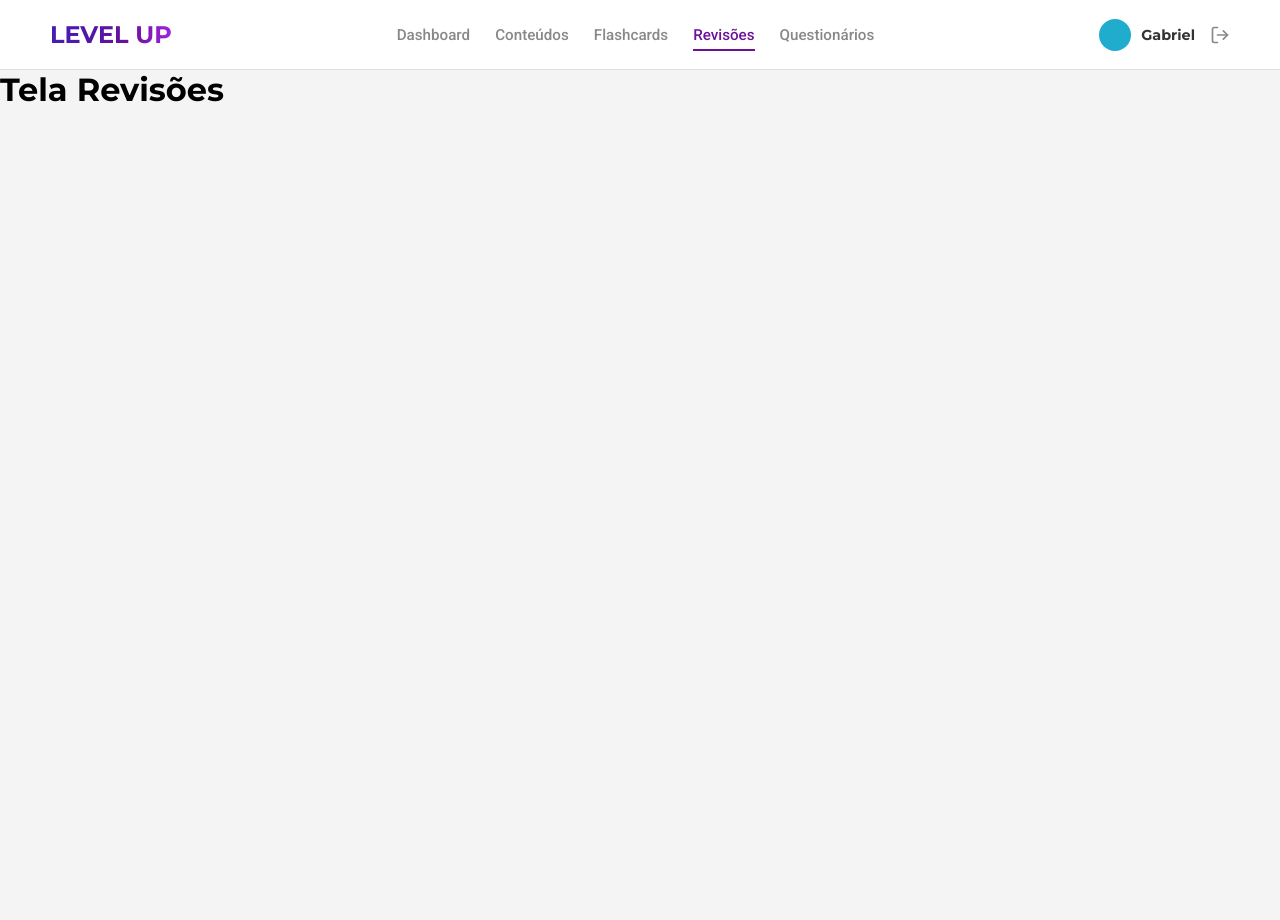
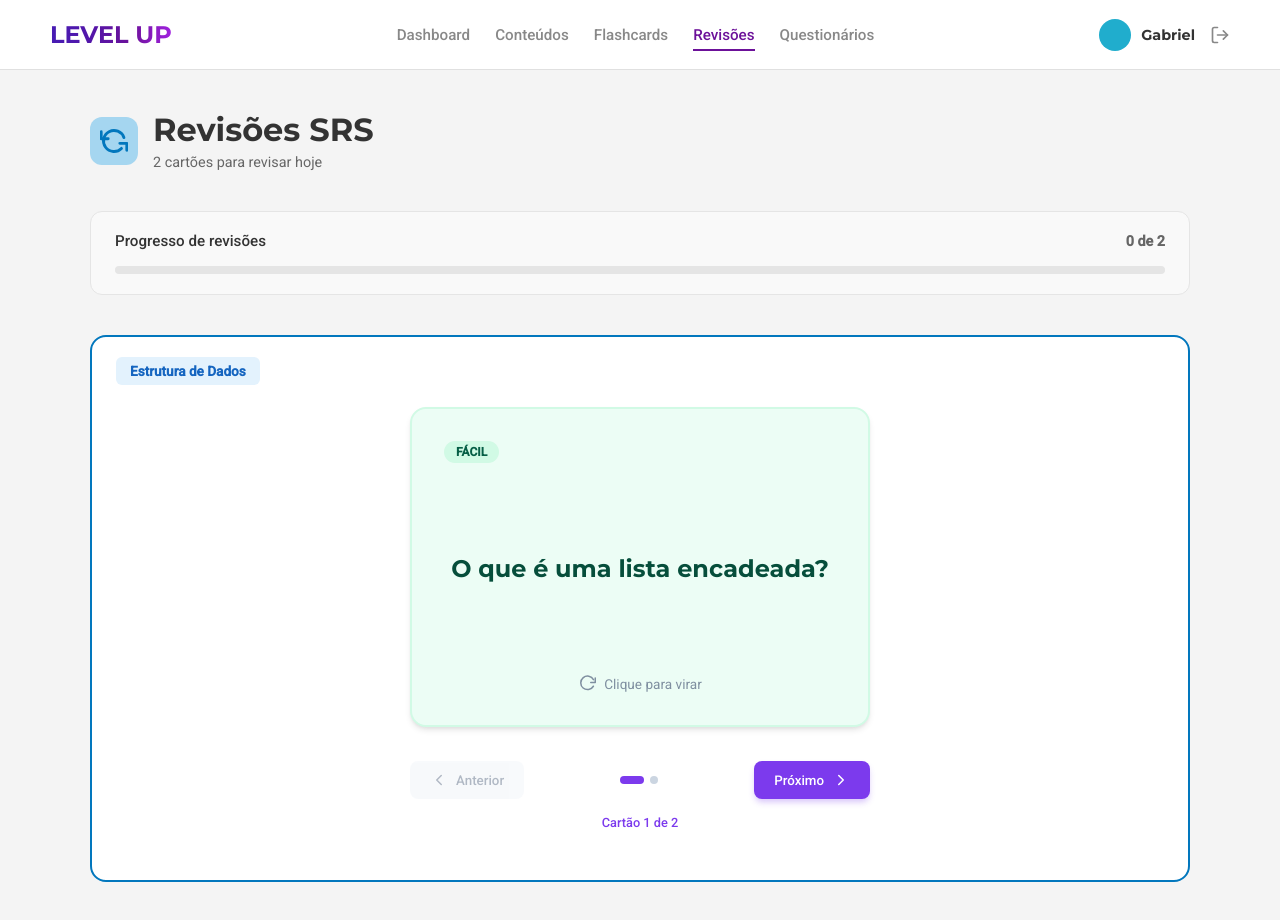
Before and after one commit to devmarina/projeto-level-up, a React (Vite) app: page /revisoes in a window 1280 px wide. Before the commit the page ends 800 px from the top, so only its background shows below. Built offline with nearby package versions, Linux system fonts and the light colour scheme.

Commit message:
Revisões

```diff
--- /dev/null
+++ b/src/pages/Revisoes.css
@@ -0,0 +1,178 @@
+.revisoes-container {
+  padding: 40px 50px;
+  max-width: 1200px;
+  margin: 0 auto;
+}
+
+/* Section Header */
+.section-header {
+  display: flex;
+  align-items: center;
+  gap: 15px;
+  margin-bottom: 40px;
+}
+
+.header-icon {
+  background-color: #d0f2f7;
+  color: #0288a6;
+  width: 48px;
+  height: 48px;
+  border-radius: 12px;
+  display: flex;
+  justify-content: center;
+  align-items: center;
+}
+
+.header-icon.revisoes-icon {
+  background-color: #a5d6f0;
+  color: #0277bd;
+}
+
+.section-title {
+  font-size: 2rem;
+  color: #333;
+  margin: 0;
+  font-weight: 700;
+}
+
+.section-subtitle {
+  color: #666;
+  font-size: 0.9rem;
+  margin-top: 5px;
+}
+
+/* Progress Container */
+.progress-container {
+  background-color: #f9f9f9;
+  border: 1px solid #e5e5e5;
+  border-radius: 12px;
+  padding: 20px 24px;
+  margin-bottom: 40px;
+}
+
+.progress-header {
+  display: flex;
+  justify-content: space-between;
+  align-items: center;
+  margin-bottom: 16px;
+}
+
+.progress-label {
+  font-size: 0.95rem;
+  color: #333;
+  font-weight: 500;
+}
+
+.progress-count {
+  font-size: 0.9rem;
+  color: #666;
+  font-weight: 600;
+}
+
+.progress-bar-wrapper {
+  width: 100%;
+  height: 8px;
+  background-color: #e5e5e5;
+  border-radius: 4px;
+  overflow: hidden;
+}
+
+.progress-bar-fill {
+  height: 100%;
+  background-color: #7c3aed;
+  border-radius: 4px;
+  transition: width 0.3s ease;
+}
+
+/* Card Container */
+.card-container-revisoes {
+  position: relative;
+  background-color: white;
+  border: 2px solid #0277bd;
+  border-radius: 16px;
+  padding: 30px;
+  display: flex;
+  flex-direction: column;
+  align-items: center;
+  min-height: 500px;
+}
+
+.card-discipline-tag {
+  position: absolute;
+  top: 20px;
+  left: 24px;
+  background-color: #e3f2fd;
+  color: #1565c0;
+  padding: 6px 14px;
+  border-radius: 6px;
+  font-size: 0.85rem;
+  font-weight: 600;
+}
+
+.card-container-revisoes .flashcard-wrapper {
+  margin-top: 20px;
+}
+
+/* Empty State */
+.empty-state {
+  background-color: white;
+  border: 2px solid #e5e5e5;
+  border-radius: 16px;
+  padding: 60px 40px;
+  text-align: center;
+  min-height: 400px;
+  display: flex;
+  flex-direction: column;
+  justify-content: center;
+  align-items: center;
+}
+
+.empty-state-title {
+  font-size: 1.5rem;
+  color: #333;
+  margin: 0 0 12px 0;
+  font-weight: 700;
+}
+
+.empty-state-subtitle {
+  font-size: 0.95rem;
+  color: #666;
+  margin: 0;
+}
+
+/* Responsive Design */
+@media (max-width: 1024px) {
+  .revisoes-container {
+    padding: 30px 30px;
+  }
+}
+
+@media (max-width: 768px) {
+  .revisoes-container {
+    padding: 20px 15px;
+  }
+
+  .section-title {
+    font-size: 1.5rem;
+  }
+
+  .card-container-revisoes {
+    padding: 20px;
+    min-height: auto;
+  }
+
+  .card-discipline-tag {
+    top: 15px;
+    left: 15px;
+    font-size: 0.8rem;
+  }
+
+  .empty-state {
+    padding: 40px 20px;
+    min-height: 300px;
+  }
+
+  .empty-state-title {
+    font-size: 1.2rem;
+  }
+}
--- a/src/pages/Revisoes.jsx
+++ b/src/pages/Revisoes.jsx
@@ -1,7 +1,150 @@
+import { useState } from "react";
+import Flashcard from "../components/flashcard";
+import "./Revisoes.css";
+
+const revisoesData = [
+  {
+    id: 1,
+    pergunta: "O que é uma lista encadeada?",
+    resposta: "Uma lista encadeada é uma estrutura de dados linear onde cada elemento (nó) contém um valor e uma referência (link) para o próximo nó.",
+    dificuldade: "Fácil",
+    disciplina: "Estrutura de Dados",
+    status: "para_revisar", // "para_revisar", "revisado"
+  },
+  {
+    id: 2,
+    pergunta: "Qual é a diferença entre pilha e fila?",
+    resposta: "Pilha usa LIFO (Last In, First Out) - último a entrar é o primeiro a sair. Fila usa FIFO (First In, First Out) - primeiro a entrar é o primeiro a sair.",
+    dificuldade: "Fácil",
+    disciplina: "Estrutura de Dados",
+    status: "para_revisar",
+  },
+];
+
 export default function Revisoes() {
+  const [cartoes, setCartoes] = useState(revisoesData);
+  const [cartaoAtual, setCartaoAtual] = useState(0);
+
+  const cartoesParaRevisar = cartoes.filter(c => c.status === "para_revisar");
+  const totalRevisado = cartoes.filter(c => c.status === "revisado").length;
+  const totalCartoes = cartoes.length;
+  const progresso = totalRevisado;
+
+  const handleAvaliar = (nivel) => {
+    if (cartaoAtual < cartoesParaRevisar.length) {
+      const cartaoIndex = cartoes.findIndex(c => c.id === cartoesParaRevisar[cartaoAtual].id);
+
+      if (nivel === "good" || nivel === "easy") {
+        // Remove da revisão
+        const novosCartoes = [...cartoes];
+        novosCartoes[cartaoIndex].status = "revisado";
+        setCartoes(novosCartoes);
+
+        // Avança para o próximo
+        if (cartaoAtual < cartoes.length - 1) {
+          setCartaoAtual(cartaoAtual);
+        } else {
+          setCartaoAtual(0);
+        }
+      } else {
+        // Mantém para revisar e avança
+        if (cartaoAtual < cartoes.length - 1) {
+          setCartaoAtual(cartaoAtual + 1);
+        } else {
+          setCartaoAtual(0);
+        }
+      }
+    }
+  };
+
+  const handleProximo = () => {
+    if (cartaoAtual < cartoesParaRevisar.length - 1) {
+      setCartaoAtual(cartaoAtual + 1);
+    }
+  };
+
+  const handleAnterior = () => {
+    if (cartaoAtual > 0) {
+      setCartaoAtual(cartaoAtual - 1);
+    }
+  };
+
   return (
-    <div>
-      <h1>Tela Revisões</h1>
+    <div className="revisoes-container">
+      {/* Header Section */}
+      <div className="section-header">
+        <div className="header-icon revisoes-icon">
+          <svg
+            width="28"
+            height="28"
+            viewBox="0 0 24 24"
+            fill="none"
+            stroke="currentColor"
+            strokeWidth="2.5"
+            strokeLinecap="round"
+            strokeLinejoin="round"
+          >
+            <path d="M1 4v6h6"></path>
+            <path d="M23 20v-6h-6"></path>
+            <path d="M20.49 9a9 9 0 1 0-2.12 9.36"></path>
+          </svg>
+        </div>
+        <div>
+          <h1 className="section-title">Revisões SRS</h1>
+          <p className="section-subtitle">
+            {cartoesParaRevisar.length} cartões para revisar hoje
+          </p>
+        </div>
+      </div>
+
+      {/* Estado com Flashcards */}
+      {cartoesParaRevisar.length > 0 ? (
+        <>
+          {/* Barra de Progresso */}
+          <div className="progress-container">
+            <div className="progress-header">
+              <span className="progress-label">Progresso de revisões</span>
+              <span className="progress-count">
+                {progresso} de {totalCartoes}
+              </span>
+            </div>
+            <div className="progress-bar-wrapper">
+              <div
+                className="progress-bar-fill"
+                style={{ width: `${(progresso / totalCartoes) * 100}%` }}
+              ></div>
+            </div>
+          </div>
+
+          {/* Card Container */}
+          <div className="card-container-revisoes">
+            <div className="card-discipline-tag">
+              {cartoesParaRevisar[cartaoAtual]?.disciplina}
+            </div>
+
+            <Flashcard
+              pergunta={cartoesParaRevisar[cartaoAtual]?.pergunta}
+              resposta={cartoesParaRevisar[cartaoAtual]?.resposta}
+              dificuldade={cartoesParaRevisar[cartaoAtual]?.dificuldade}
+              cartaoAtual={cartaoAtual + 1}
+              totalCartoes={cartoesParaRevisar.length}
+              onAvaliar={handleAvaliar}
+              onProximo={handleProximo}
+              onAnterior={handleAnterior}
+            />
+          </div>
+        </>
+      ) : (
+        /* Estado Vazio */
+        <div className="empty-state">
+          <h2 className="empty-state-title">
+            Você tem {cartoesParaRevisar.length} cartões para revisar
+          </h2>
+          <p className="empty-state-subtitle">
+            Volte mais tarde para continuar suas revisões!
+          </p>
+        </div>
+      )}
     </div>
   );
 }
```
